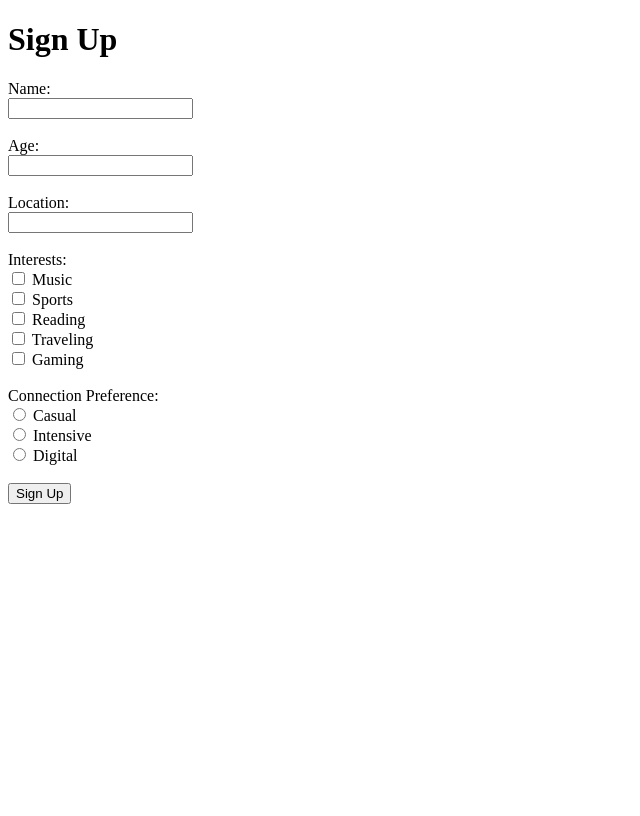
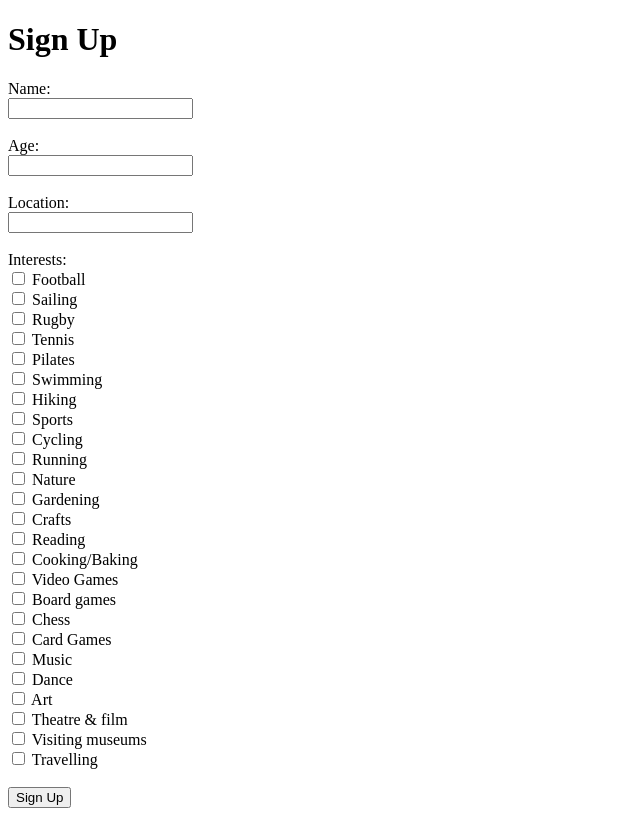
Before and after one commit to alexiaciuta/AI-Hackathon-, a Flask app: page / in a window 1280 px wide. Shown: the whole page, without its empty margins (0-640 px from the left). Before the commit the page ends 504 px from the top, so only its background shows below. Run offline with Flask 3, Linux system fonts and the light colour scheme.

Commit message:
Added code to create and host the sign up forms

```diff
--- a/app.py
+++ b/app.py
@@ -13,7 +13,9 @@ def signup():
         # For now, we'll just display a thank you message with the user's name
         return f"Thank you for signing up, {name}!"
 
-    interests_options = ['Music', 'Sports', 'Reading', 'Traveling', 'Gaming']
+    interests_options = ['Football', 'Sailing', 'Rugby', 'Tennis', 'Pilates', 'Swimming', 'Hiking', 'Sports', 'Cycling', 'Running', 'Nature', 'Gardening', 'Crafts',
+                         'Reading', 'Cooking/Baking', 'Video Games', 'Board games', 'Chess', 'Card Games', 'Music', 'Dance', 'Art', 'Theatre & film',
+                         'Visiting museums', 'Travelling']
     return render_template('signup.html', interests_options=interests_options)
 
 if __name__ == '__main__':
--- a/templates/signup.html
+++ b/templates/signup.html
@@ -21,11 +21,6 @@
         {% endfor %}
         <br>
 
-        <label>Connection Preference:</label><br>
-        <input type="radio" name="connection_type" value="Casual"> Casual<br>
-        <input type="radio" name="connection_type" value="Intensive"> Intensive<br>
-        <input type="radio" name="connection_type" value="Digital"> Digital<br><br>
-
         <input type="submit" value="Sign Up">
     </form>
 </body>
```
